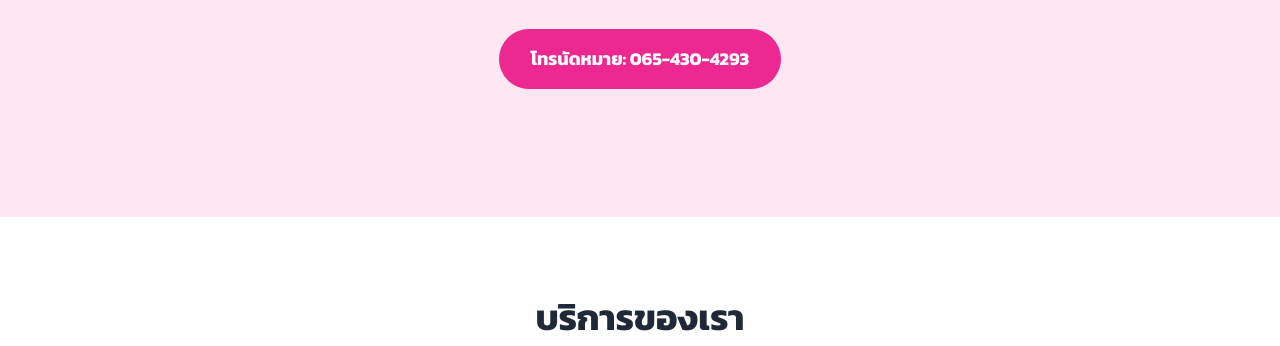
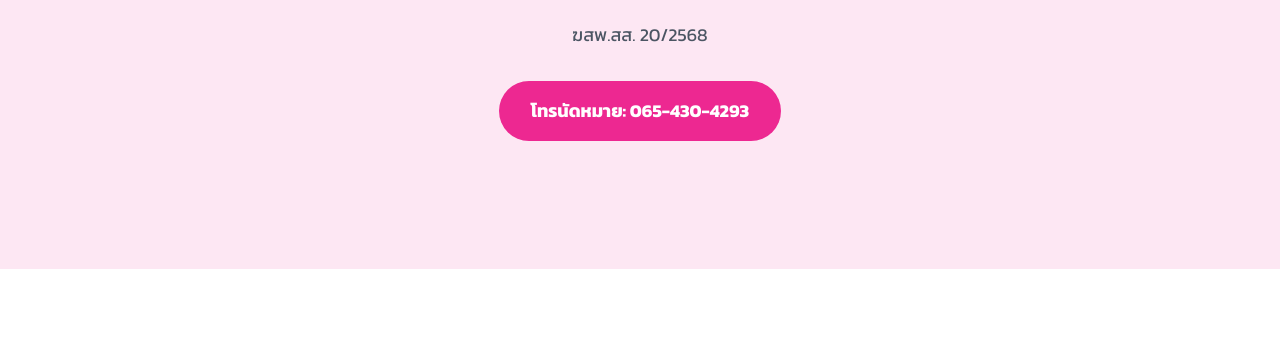
Before and after one commit to nopchalukpt/nopchalukpt.github.io, a plain HTML site: page index.html in a window 1280 px wide. Shown: the part 443-789 px from the top of the page. Drawn offline with nearby package versions, Linux system fonts and the light colour scheme; a script that the page names is missing.

Commit message:
Update index.html

```diff
--- a/index.html
+++ b/index.html
@@ -136,6 +136,9 @@
                 </h1>
                 <p class="mt-6 text-lg text-gray-600 max-w-2xl mx-auto">
                    เราพร้อมให้บริการด้านการฟื้นฟู  ส่งเสริมสมรรถภาพทางกายด้วยวิธีการทางกายภาพบำบัด บรรเทาอาการปวด และส่งเสริมการเคลื่อนไหวที่ดีขึ้นสำหรับคุณ
+                </p>
+               <p class="mt-6 text-lg text-gray-600 max-w-2xl mx-auto">
+                    ฆสพ.สส. 20/2568
                 </p>
                 <div class="mt-8">
                     <a href="tel:0654304293" class="bg-[#ED2891] text-white font-bold text-lg px-8 py-4 rounded-full hover:bg-[#D41C7E] cta-button inline-block">
```
